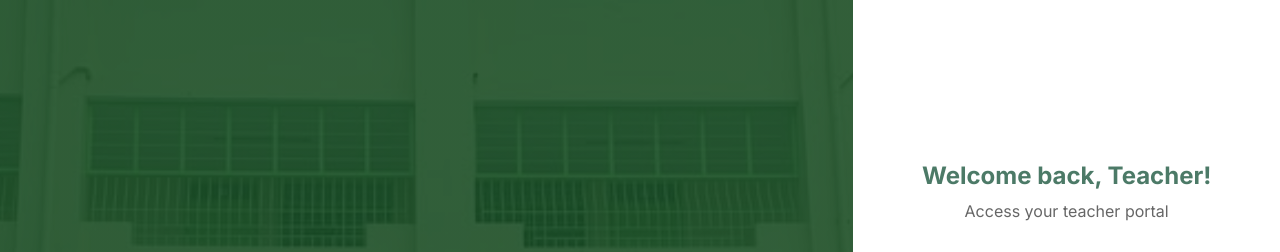
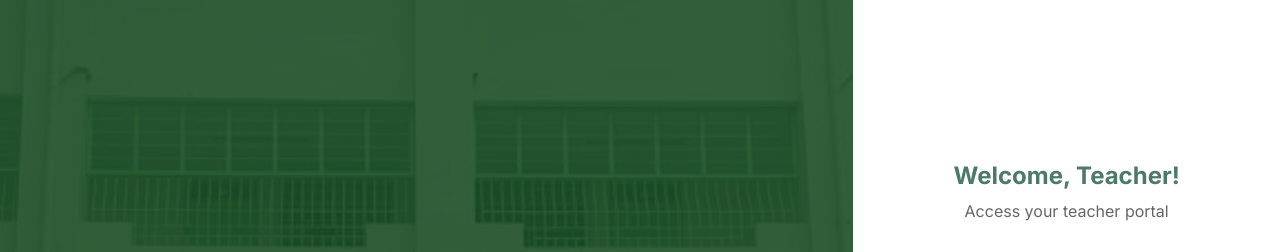
Before and after one commit to emmanyouwell/SIS-Capstone, a React (Vite) app in the folder frontend/: page /teacher/login in a window 1280 px wide. Shown: the top 252 px of the page. Built offline with nearby package versions, Linux system fonts and the light colour scheme; no server answers.

Commit message:
feat: update welcome messages in login pages for consistency

```diff
--- a/frontend/src/pages/admin/AdminLogin.jsx
+++ b/frontend/src/pages/admin/AdminLogin.jsx
@@ -61,7 +61,7 @@ function AdminLogin() {
           <div className={`col-lg-4 ${styles.rightContent}`}>
             <div className={styles.loginWrapper}>
               <div className="text-center">
-                <h2 className={styles.welcomeText}>Welcome back, Admin!</h2>
+                <h2 className={styles.welcomeText}>Welcome, Admin!</h2>
                 <p className={styles.textGray}>Access your admin portal</p>
               </div>
               {(error || authError) && (
--- a/frontend/src/pages/student/StudentLogin.jsx
+++ b/frontend/src/pages/student/StudentLogin.jsx
@@ -63,7 +63,7 @@ function StudentLogin() {
           <div className={`col-lg-4 ${styles.rightContent}`}>
             <div className={styles.loginWrapper}>
               <div className="text-center">
-                <h2 className={styles.welcomeText}>Welcome back, Student!</h2>
+                <h2 className={styles.welcomeText}>Welcome, Student!</h2>
                 <p className={styles.textGray}>Access your student portal</p>
               </div>
               {(error || authError) && (
--- a/frontend/src/pages/teacher/TeacherLogin.jsx
+++ b/frontend/src/pages/teacher/TeacherLogin.jsx
@@ -63,7 +63,7 @@ function TeacherLogin() {
           <div className={`col-lg-4 ${styles.rightContent}`}>
             <div className={styles.loginWrapper}>
               <div className="text-center">
-                <h2 className={styles.welcomeText}>Welcome back, Teacher!</h2>
+                <h2 className={styles.welcomeText}>Welcome, Teacher!</h2>
                 <p className={styles.textGray}>Access your teacher portal</p>
               </div>
               {error || authError && (
```
